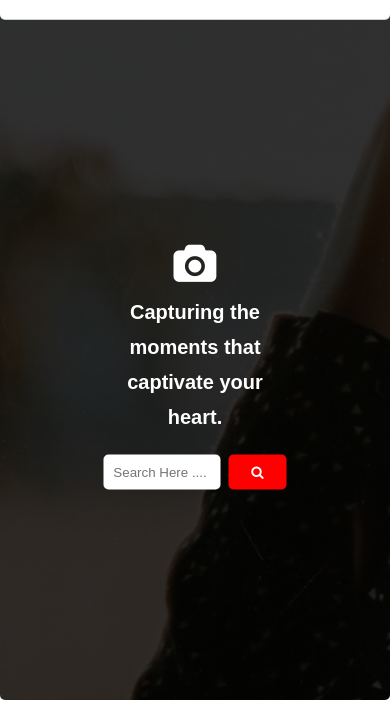
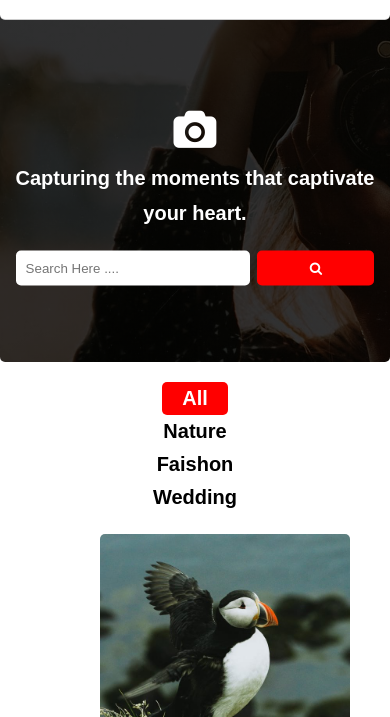
Before and after one commit to vikramhamal/Nature-base-website, a plain HTML site: page index.html in a window 390 px wide. Shown: the part 60-777 px from the top of the page. Drawn offline with nearby package versions, Linux system fonts and the light colour scheme.

Commit message:
adding more media query in css

```diff
--- a/css/style.css
+++ b/css/style.css
@@ -407,6 +407,13 @@ footer {
     }
 }
 @media(max-width: 576px){
+    header{
+        height: 50vh;
+    }
+    .h-text{
+      width: 100%;
+      top: 30%;
+    }
     .h-text h1{
         font-size: 2rem;
     }
```
